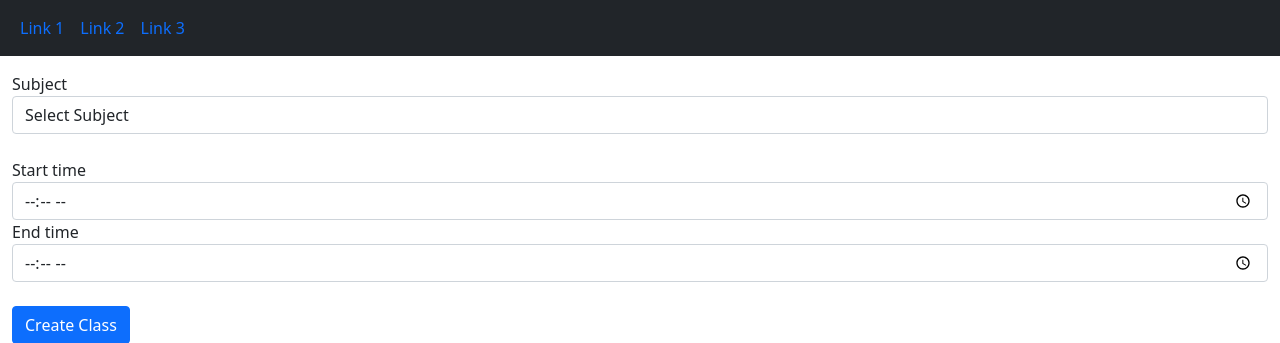
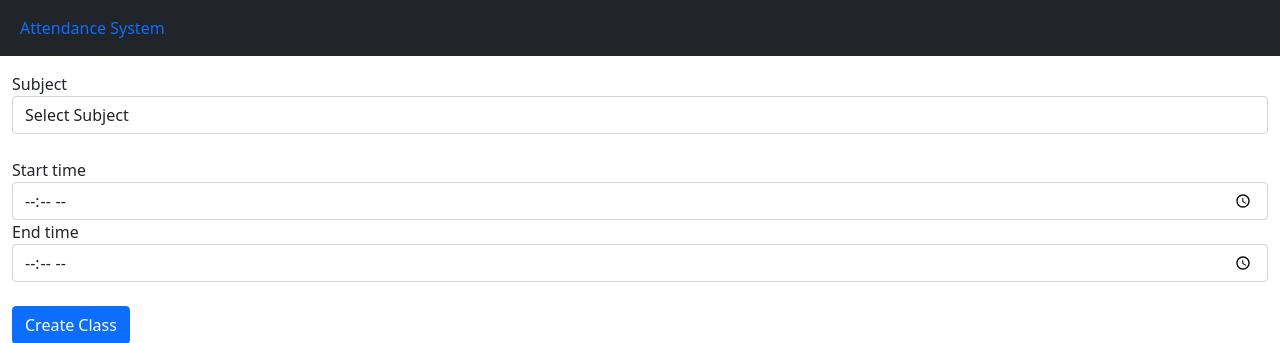
Before and after one commit to vishu049/attendance-system-using-face-recognition, a Flask app: page /createclass in a window 1280 px wide. Shown: the top 343 px of the page. Run offline with Flask 2, Linux system fonts and the light colour scheme; some libraries are stand-ins or nearby versions.

Commit message:
Add files via upload

```diff
--- a/fr/templates/create_class.html
+++ b/fr/templates/create_class.html
@@ -13,13 +13,7 @@
   <div class="container-fluid">
     <ul class="navbar-nav">
       <li class="nav-item">
-        <a class="nav-link" href="#">Link 1</a>
-      </li>
-      <li class="nav-item">
-        <a class="nav-link" href="#">Link 2</a>
-      </li>
-      <li class="nav-item">
-        <a class="nav-link" href="#">Link 3</a>
+        <a class="nav-link" href="#">Attendance System</a>
       </li>
     </ul>
   </div>
--- a/fr/templates/view_attendance.html
+++ b/fr/templates/view_attendance.html
@@ -16,7 +16,6 @@
     </div>
   {% endif %}
   <h2>Attendance List</h2>
-  <p>The .table-bordered class adds borders on all sides of the table and the cells:</p>
   <table class="table table-bordered">
     <thead>
       <tr>
```
Also changed, not shown: fr/templates/manual_success.html (+1 -7 lines), fr/templates/success.html (+1 -7 lines).
